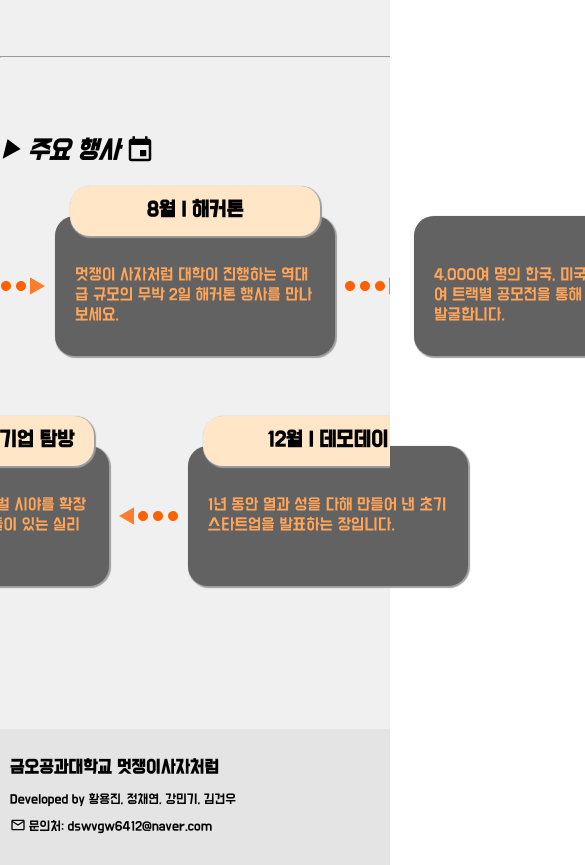
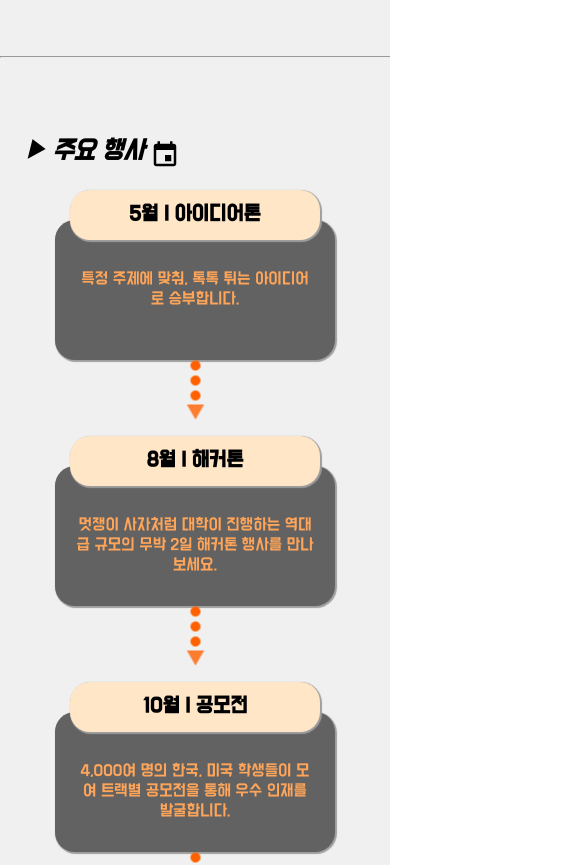
Before and after one commit to Jinoko01/LikeLion-Kit-Frontend, a React (Create React App) app in the folder likelion/: page / in a window 390 px wide. Shown: the part 860-1725 px from the top of the page, 585 px wide, since content can reach past the window. Built offline with nearby package versions, Linux system fonts and the light colour scheme.

Commit message:
update main page error

```diff
--- a/likelion/src/components/main/MainEvents.js
+++ b/likelion/src/components/main/MainEvents.js
@@ -5,6 +5,9 @@ import EventIcon from "@mui/icons-material/Event";
 const MainEventsBlock = styled.div`
   margin: 5rem auto;
   max-width: 1000px;
+  @media (max-width: 1020px) {
+    display: none;
+  }
 `;
 
 const MainEventsTitle = styled.div`
--- a/likelion/src/components/main/MainEventsResizable.js
+++ b/likelion/src/components/main/MainEventsResizable.js
@@ -6,6 +6,10 @@ const MainEventsBlock = styled.div`
   margin: 5rem auto;
   max-width: 340px;
   text-align: center;
+
+  @media (min-width: 1020px) {
+    display: none;
+  }
 `;
 
 const MainEventsTitle = styled.div`
--- a/likelion/src/containers/MainForm.js
+++ b/likelion/src/containers/MainForm.js
@@ -1,4 +1,3 @@
-import { React, useState, useEffect } from 'react';
 import styled from "styled-components";
 import MainImage from "../components/main/MainImage";
 import MainTrack from "../components/main/MainTrack";
@@ -21,22 +20,22 @@ const MainCategory = styled.div`
 
 const MainForm = () => {
 
-  const [resize, setResize] = useState();
+  // const [resize, setResize] = useState();
 
-  const handleResize = () => {
-    setResize(window.innerWidth);
-  };
+  // const handleResize = () => {
+  //   setResize(window.innerWidth);
+  // };
 
-  useEffect(() => {
-    window.addEventListener("resize", handleResize);
-    return () => {
-      window.removeEventListener("resize", handleResize)
-    }
-  }, []);
+  // useEffect(() => {
+  //   window.addEventListener("resize", handleResize);
+  //   return () => {
+  //     window.removeEventListener("resize", handleResize)
+  //   }
+  // }, []);
 
-  useEffect(() => {
-    console.log(resize)
-  })
+  // useEffect(() => {
+  //   console.log(resize)
+  // })
 
   const eventList = [
     {
@@ -73,11 +72,8 @@ const MainForm = () => {
         <div>
           <MainTrack mainCategory={MainCategory}></MainTrack>
           <hr style={{ margin: "0 auto", width: "1200px" }}></hr>
-          {
-            resize < 1020 ?
-              <MainEventsResizable mainCategory={MainCategory} eventList={eventList} /> :
-              <MainEvents mainCategory={MainCategory} eventList={eventList} />
-          }
+          <MainEventsResizable mainCategory={MainCategory} eventList={eventList} /> :
+          <MainEvents mainCategory={MainCategory} eventList={eventList} />
         </div>
       </MainBlock>
       <Footer />
```
